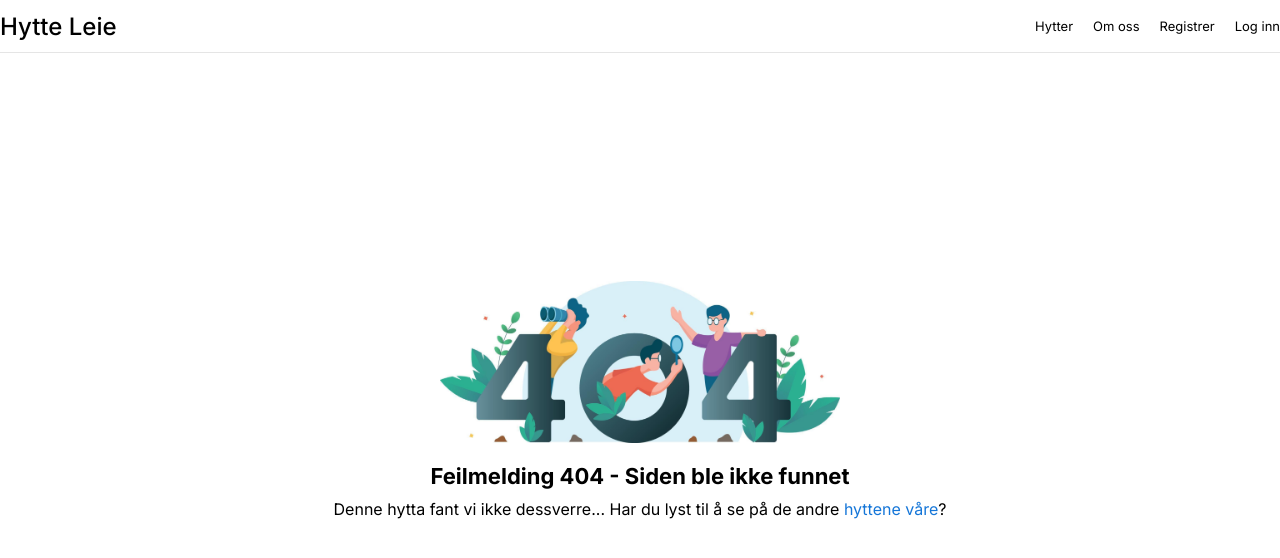
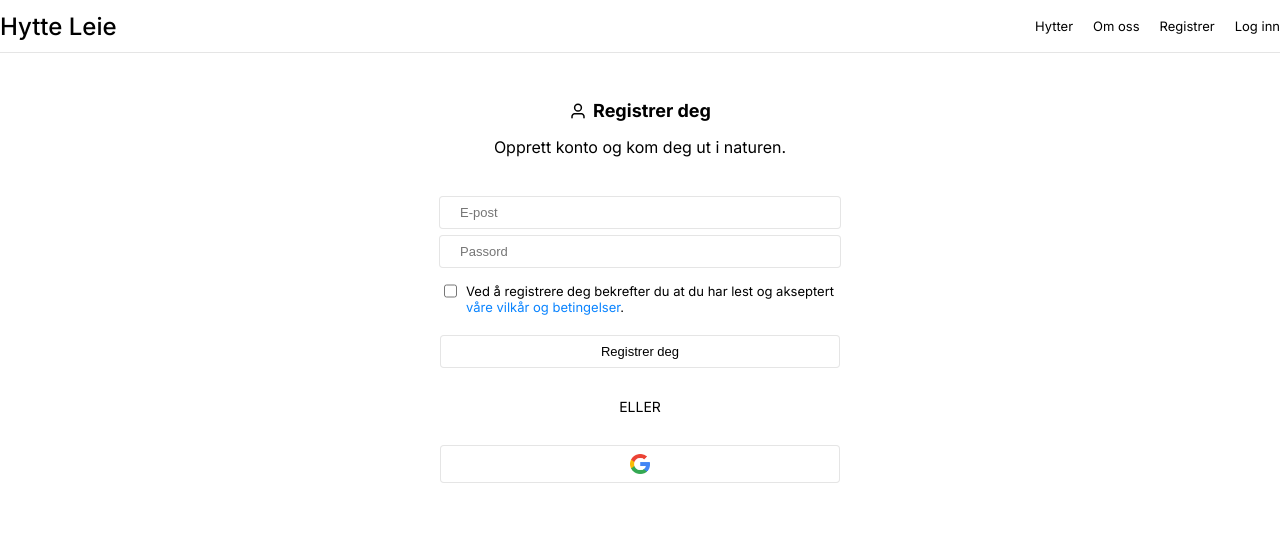
Before and after one commit to wesselvandalen/Hytte-Leie, a React (Vite) app: page /register in a window 1280 px wide. Before the commit this address had no page. Shown: the top 558 px of the page. Built offline with nearby package versions, Linux system fonts and the light colour scheme.

Commit message:
Bygget Firebase config + registrerings sida

```diff
--- a/package.json
+++ b/package.json
@@ -10,6 +10,7 @@
     "preview": "vite preview"
   },
   "dependencies": {
+    "firebase": "^11.6.0",
     "react": "^19.0.0",
     "react-datepicker": "^8.3.0",
     "react-dom": "^19.0.0",
--- a/src/App.tsx
+++ b/src/App.tsx
@@ -6,6 +6,7 @@ import NotFoundPage from './pages/not-found-page.js'
 import AboutPage from './pages/about-page.js';
 import CabinsPage from './pages/cabins-page.js';
 import CabinInfoPage from './pages/cabin-info-page.js';
+import RegisterPage from './pages/register-page.js';
 
 export default function App() {
   return (
@@ -21,6 +22,7 @@ export default function App() {
                 <Route path="/omoss" element={<AboutPage />} />
                 <Route path="/hytter" element={<CabinsPage/>} />
                 <Route path="/hytter/:cabinId" element={<CabinInfoPage/>} />
+                <Route path="/register" element={<RegisterPage/>} />
                 <Route path="*" element={<NotFoundPage />} />
               </Routes>
             </div>
--- /dev/null
+++ b/src/config/firebase.config.ts
@@ -0,0 +1,16 @@
+import { initializeApp } from "firebase/app";
+import { getAuth } from "firebase/auth";
+import {getFirestore} from "firebase/firestore";
+
+const firebaseConfig = {
+  apiKey: "AIzaSyCBWTWgBgUK6W63rm2FQHeIyKBuQtk-0jE",
+  authDomain: "hytteleie-d9ee4.firebaseapp.com",
+  projectId: "hytteleie-d9ee4",
+  storageBucket: "hytteleie-d9ee4.firebasestorage.app",
+  messagingSenderId: "317187915570",
+  appId: "1:317187915570:web:6ab3e00687dd257ca7612b"
+};
+
+const app = initializeApp(firebaseConfig);
+export const auth = getAuth(app);
+export const db = getFirestore(app);
--- /dev/null
+++ b/src/pages/auth-page.css
@@ -0,0 +1,151 @@
+.auth-page-container {
+    display: flex;
+    align-items: center;
+    justify-content: center;
+    flex-direction: column;
+    width: 100%;
+}
+
+.auth-page-content {
+    display: flex;
+    align-items: center;
+    justify-content: center;
+    flex-direction: column;
+    width: 100%;
+    max-width: 1100px;
+    margin-top: 100px;
+}
+
+/* Top */
+
+.auth-top {
+    display: flex;
+    align-items: center;
+    justify-content: center;
+    flex-direction: column;
+    width: 100%;
+    margin-bottom: 20px;
+}
+
+.auth-title {
+    display: flex;
+    align-items: center;
+    gap: 6px;
+    margin: 0;
+}
+
+.auth-title h3 {
+    font-size: 18px;
+    margin: 0;
+}
+
+.auth-title svg {
+    width: 18px;
+    height: 18px;
+}
+
+.auth-top p {
+    font-size: 16px;
+}
+
+/* Register */
+
+.auth-form {
+    display: flex;
+    align-items: center;
+    justify-content: center;
+    flex-direction: column;
+    width: 100%;
+    max-width: 400px;
+}
+
+.auth-button {
+    padding: 8px 20px;
+    border-radius: 4px;
+    color: #000;
+    border: rgba(0, 0, 0, .1) solid 1px;
+    background-color: #fff;
+    width: 100%;
+    font-size: 13px;
+    margin: 10px 0 0 0;
+    cursor: pointer;
+}
+
+.input-text {
+    width: 90%;
+    font-size: 13px;
+    padding: 8px 20px;
+    background-color: #fff;
+    border-radius: 4px;
+    border: solid 1px rgba(0, 0, 0, .1);
+    margin: 3px 0;
+}
+
+.input-checkbox {
+    width: 14px;
+    height: 14px;
+}
+
+.terms-container {
+    display: flex;
+    align-items: start;
+    justify-content: space-between;
+    gap: 6px;
+    width: 100%;
+    font-size: 13px;
+    margin: 10px 0;
+}
+
+.terms-container span {
+    margin-top: 2px;
+}
+
+.terms-a {
+    color: #0A84FF;
+    text-decoration: none;
+}
+
+.terms-a:hover {
+    color: #0272e2;
+    cursor: pointer;
+}
+
+.or-line {
+    margin: 30px 0 0 0;
+    font-size: 14px;
+}
+
+/* Providers */
+
+.providers-container {
+    display: flex;
+    align-items: center;
+    justify-content: center;
+    width: 100%;
+    max-width: 400px;
+    margin-top: 30px;
+}
+
+.providers-container button {
+    display: flex;
+    align-items: center;
+    justify-content: center;
+    gap: 10px;
+    background-color: white;
+    padding: 8px 20px;
+    font-size: 14px;
+    width: 100%;
+    color: #000;
+    border-radius: 4px;
+    border: solid 1px rgba(0, 0, 0, .1);
+}
+
+.providers-container button:hover {
+    cursor: pointer;
+    background-color: #f8f8f8;
+}
+
+.providers-container button img {
+    width: 20px;
+    height: 20px;
+}
--- /dev/null
+++ b/src/pages/register-page.tsx
@@ -0,0 +1,98 @@
+import './auth-page.css';
+import { useState } from 'react';
+import googleIcon from '../assets/icons/google.png';
+import { registerWithGoogle, signUpEmailAndPassword } from '../service/auth-service';
+
+export default function RegisterPage() {
+    const [email, setEmail] = useState<string>('');
+    const [password, setPassword] = useState<string>('');
+    const [permission, setPermission] = useState<boolean>(false);
+
+    function handleRegister(e: any) {
+        e.preventDefault();
+
+        if (!permission) {
+            window.alert('Du må akseptere vilkårene.');
+            return;
+        }
+
+        signUpEmailAndPassword(email, password)
+            .then(() => {
+                // window.location.assign('/');
+            })
+            .catch((error: any) => {
+                console.warn(error);
+            })
+    }
+
+    const handleGoogleRegister = async (e: any) => {
+        e.preventDefault();
+
+        if (!permission) {
+            window.alert('Du må akseptere vilkårene.');
+            return;
+        }
+
+        try {
+            await registerWithGoogle();
+        } catch (error) {
+            console.warn(error);
+        }
+    };
+
+    const handlePermissionChange = () => setPermission(!permission);
+
+    return (
+        <div className="auth-page-container">
+            <div className="auth-page-content">
+
+                <div className="auth-top">
+                    <div className="auth-title">
+                        <svg width="100%" height="100%" viewBox="0 0 24 24" fill="none" xmlns="http://www.w3.org/2000/svg">
+                            <path d="M20 21C20 19.6044 20 18.9067 19.8278 18.3389C19.44 17.0605 18.4395 16.06 17.1611 15.6722C16.5933 15.5 15.8956 15.5 14.5 15.5H9.5C8.10444 15.5 7.40665 15.5 6.83886 15.6722C5.56045 16.06 4.56004 17.0605 4.17224 18.3389C4 18.9067 4 19.6044 4 21M16.5 7.5C16.5 9.98528 14.4853 12 12 12C9.51472 12 7.5 9.98528 7.5 7.5C7.5 5.01472 9.51472 3 12 3C14.4853 3 16.5 5.01472 16.5 7.5Z" stroke="currentColor" strokeWidth="2" strokeLinecap="round" strokeLinejoin="round" />
+                        </svg>
+                        <h3>Registrer deg</h3>
+                    </div>
+                    <p>Opprett konto og kom deg ut i naturen.</p>
+                </div>
+
+                <form className="auth-form" onSubmit={handleRegister}>
+
+                    <input
+                        className="input-text"
+                        type="email"
+                        name="email"
+                        placeholder='E-post'
+                        required
+                        onChange={(e) => setEmail(e.target.value)}
+                    />
+
+                    <input type="password"
+                        className="input-text"
+                        name="password"
+                        placeholder='Passord'
+                        required
+                        onChange={(e) => setPassword(e.target.value)}
+                    />
+
+                    <div className="terms-container">
+                        <input type="checkbox" className="input-checkbox" onChange={handlePermissionChange} />
+                        <span>Ved å registrere deg bekrefter du at du har lest og akseptert <a className="terms-a" href="/vilkår" target="_blank">våre vilkår og betingelser</a>.</span>
+                    </div>
+
+                    <button className="auth-button" type="submit">Registrer deg</button>
+
+                </form>
+
+                <p className="or-line">ELLER</p>
+
+                <div className="providers-container">
+                    <button onClick={handleGoogleRegister}>
+                        <img src={googleIcon} alt="Google ikon" />
+                    </button>
+                </div>
+
+            </div>
+        </div>
+    );
+}
--- /dev/null
+++ b/src/service/auth-service.ts
@@ -0,0 +1,63 @@
+import { auth, db } from "../config/firebase.config.ts";
+import {
+    signInWithEmailAndPassword,
+    createUserWithEmailAndPassword,
+    GoogleAuthProvider,
+    signInWithPopup,
+    signOut
+} from "firebase/auth";
+import { doc, getDoc, setDoc } from "firebase/firestore";
+
+export async function signInEmailAndPassword(email: string, password: string) {
+    const userCredential = await signInWithEmailAndPassword(auth, email, password);
+    return userCredential.user;
+};
+
+export async function signUpEmailAndPassword(email: string, password: string) {
+    const userCredential = await createUserWithEmailAndPassword(auth, email, password);
+    return userCredential.user;
+};
+
+export async function signInGoogle() {
+    const provider = new GoogleAuthProvider();
+    const result = await signInWithPopup(auth, provider);
+    const user = result.user;
+
+    const userDocRef = doc(db, "users", user.uid);
+    const userDoc = await getDoc(userDocRef);
+
+    // Hvis brukeren ikke finnes
+    if (!userDoc.exists() || !userDoc.data()) {
+        window.alert(`Brukeren finnes ikke`);
+        return;
+    } else {
+        return user;
+    }
+};
+
+export async function registerWithGoogle() {
+    const provider = new GoogleAuthProvider();
+    const result = await signInWithPopup(auth, provider);
+    const user = result.user;
+
+    const userDocRef = doc(db, "users", user.uid);
+    const userDoc = await getDoc(userDocRef);
+
+    if (!userDoc.exists()) {
+        await setDoc(userDocRef, {
+            uid: user.uid,
+            name: user.displayName,
+            email: user.email,
+            photoURL: user.photoURL,
+            createdAt: new Date()
+        });
+    }
+
+    console.log(user);
+
+    return user;
+};
+
+export function signUserOut() {
+    return signOut(auth);
+};
```
Also changed, not shown: src/assets/icons/google.png (added), 1 other file (tests, documents, lock files or other folders).
